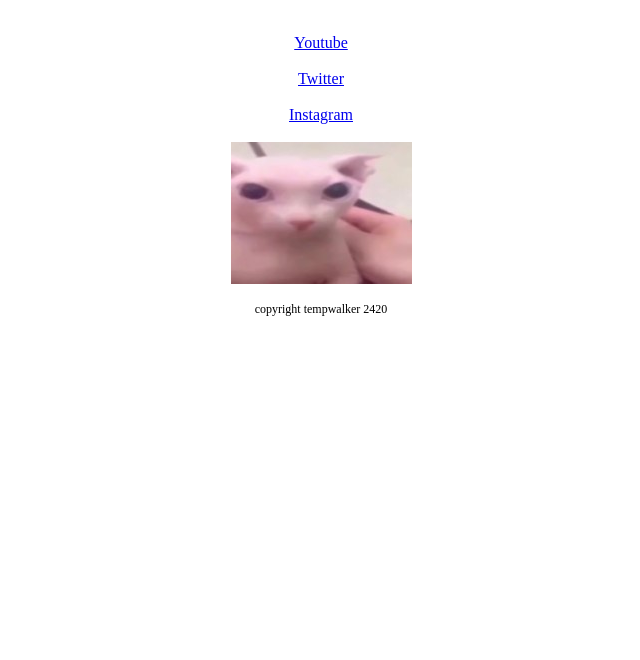
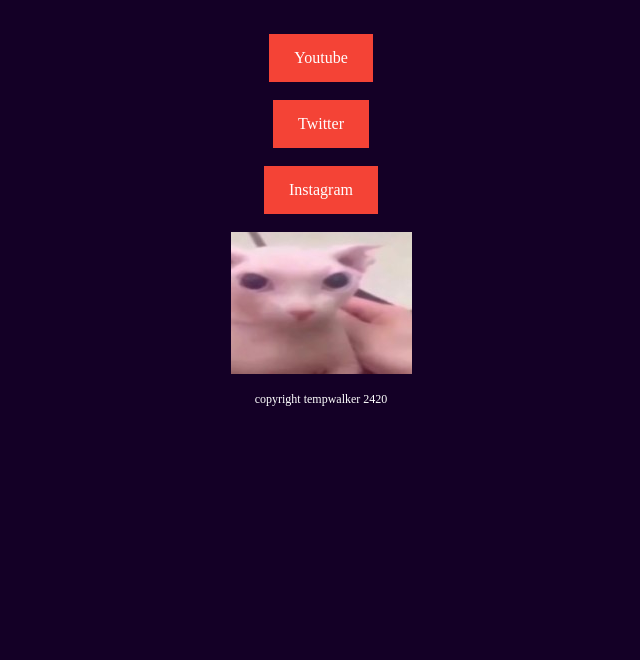
Before and after one commit to tempwalker/tempwalker.github.io, a plain HTML site: page index.html in a window 1280 px wide. Shown: the part 140-800 px from the top of the page, without its empty margins (319-959 px from the left). Drawn offline with Linux system fonts and the light colour scheme.

Commit message:
Update index.html

```diff
--- a/index.html
+++ b/index.html
@@ -1,15 +1,28 @@
 <html>
 <title>temp.walker's website</title>
-<body>
+<body style="background-color:#140026;">
 <style>
 .content {
 max-width: 500px;
 margin: auto;
 text-align: center;
 }
+a:link, a:visited {
+  background-color: #f44336;
+  color: white;
+  padding: 15px 25px;
+  text-align: center;
+  text-decoration: none;
+  display: inline-block;
+}
+a:hover, a:active {
+  background-color: red;
+}
 p {font-family:"Comic Sans MS", "Comic Sans", cursive;}
 p {font-size:50px;}
+p {color:white;}
 p2 {font-size:12px;}
+p2 {color:white;}
 </style>
 <div class="content">
 <b><p>welcome to tempwalker.gay</b></p>
```
